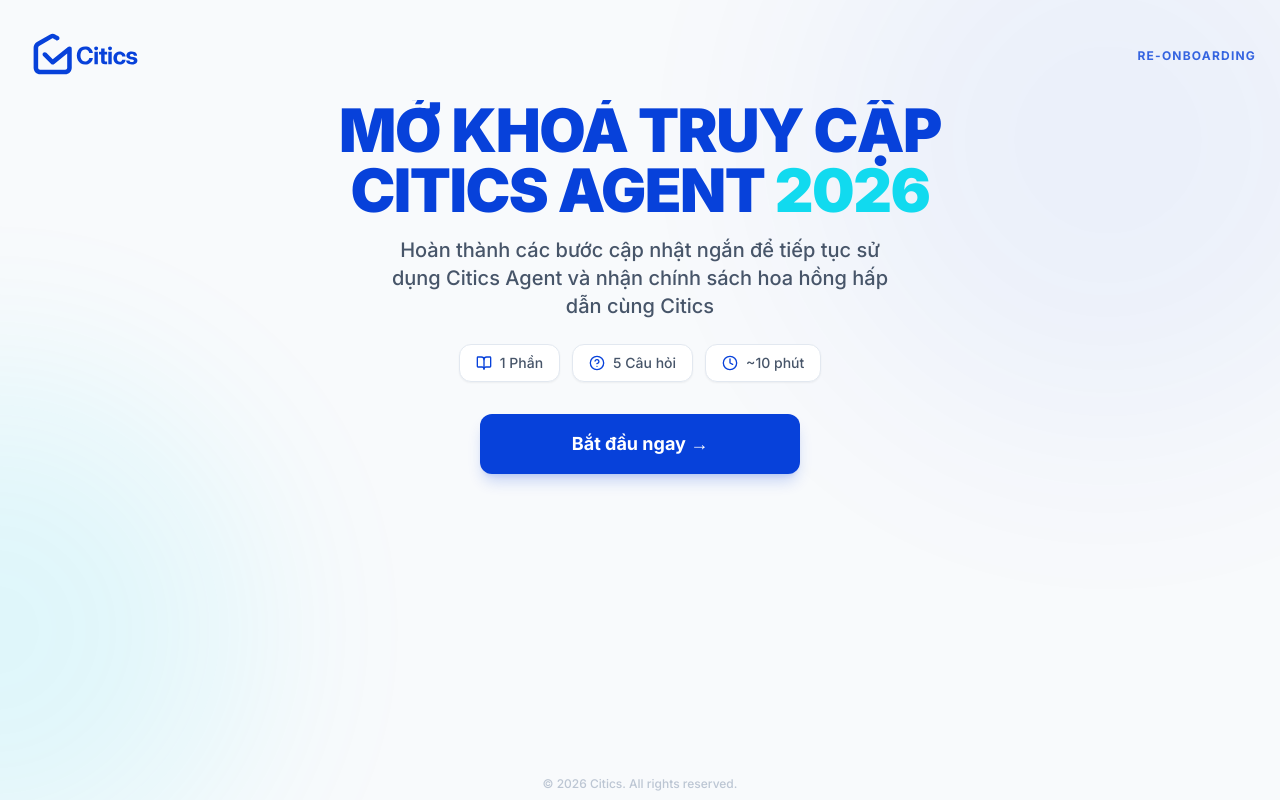
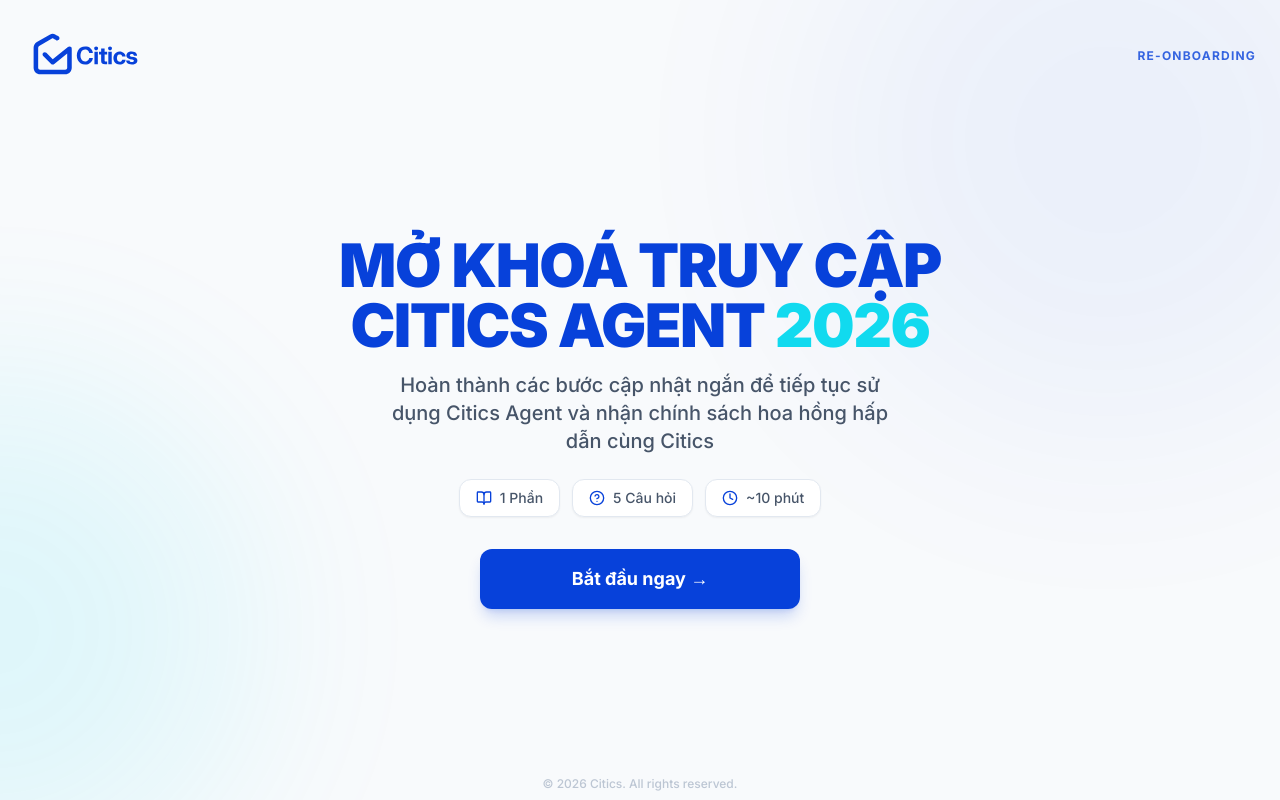
Before and after one commit to citics-agent/re-onboarding, a React (Vite) app: page / in a window 1280 px wide. Built offline with nearby package versions, Linux system fonts and the light colour scheme; no server answers.

Commit message:
fix: center WelcomeScreen vertically to prevent content cropping

```diff
--- a/src/components/screens/WelcomeScreen.jsx
+++ b/src/components/screens/WelcomeScreen.jsx
@@ -16,7 +16,7 @@
             animate={{ opacity: 1, scale: 1 }}
             exit={{ opacity: 0, scale: 0.95 }}
             transition={{ duration: 0.5 }}
-            className="flex flex-col items-center justify-center text-center px-4"
+            className="flex flex-col items-center justify-center text-center px-4 min-h-full"
         >
             <h1 className="text-3xl md:text-6xl font-black text-citics-blue mb-4 tracking-tight">
                 MỞ KHOÁ TRUY CẬP <br /> CITICS AGENT <span className="text-citics-turquoise"> 2026 </span>
```
